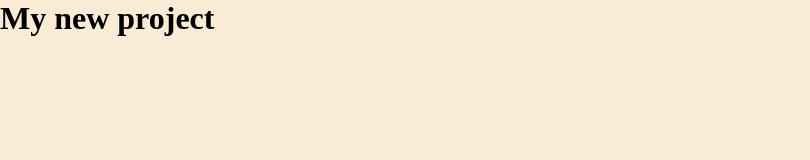
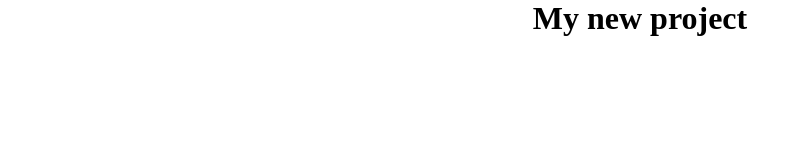
Before and after one commit to Aditya3435/test1.rlab, a plain HTML site: page new_project/index.html in a window 1280 px wide. Shown: the whole page, without its empty margins (0-810 px from the left). Drawn offline with Linux system fonts and the light colour scheme.

Commit message:
text-aligned at center

```diff
--- a/new_project/css/main.css
+++ b/new_project/css/main.css
@@ -4,5 +4,5 @@
 }
 
 body {
-    background-color: antiquewhite;
+    text-align: center;
 }
```
